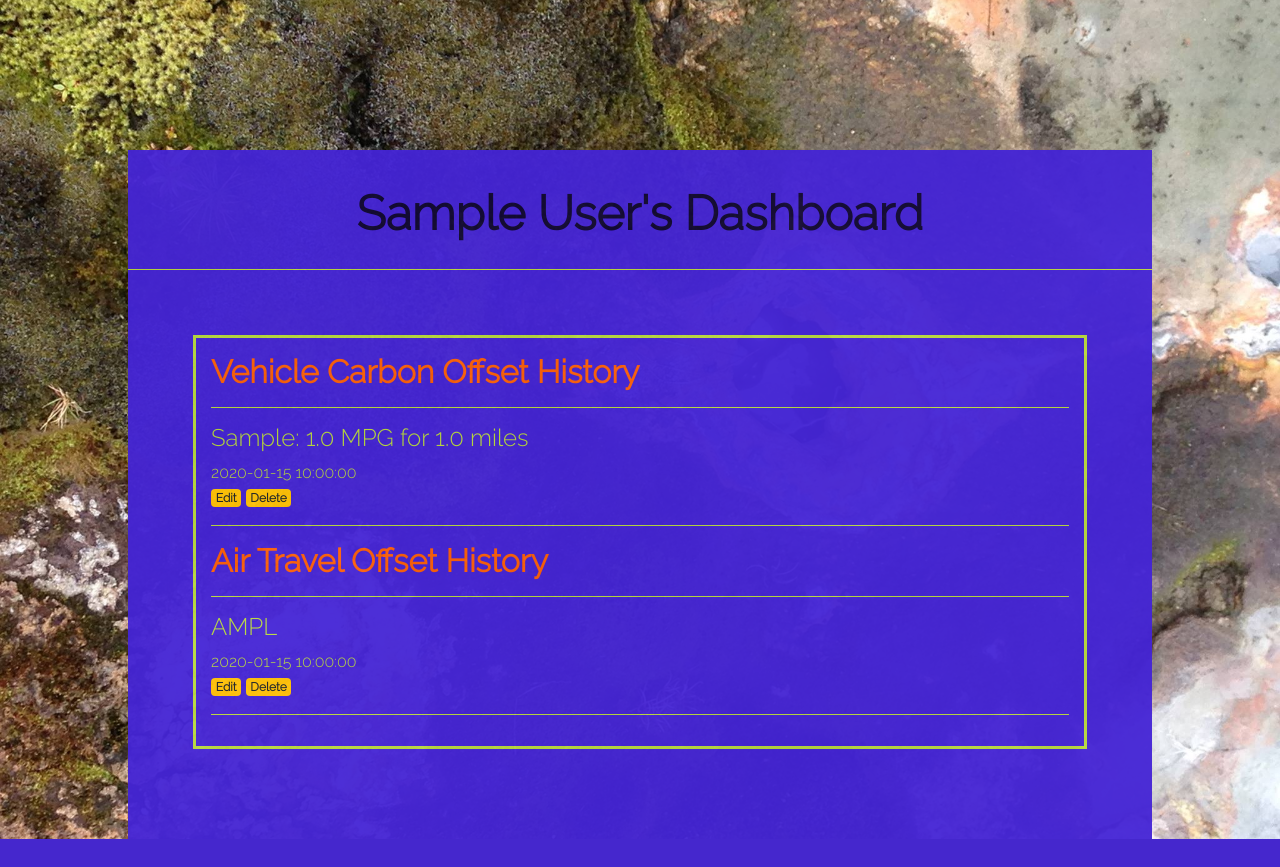
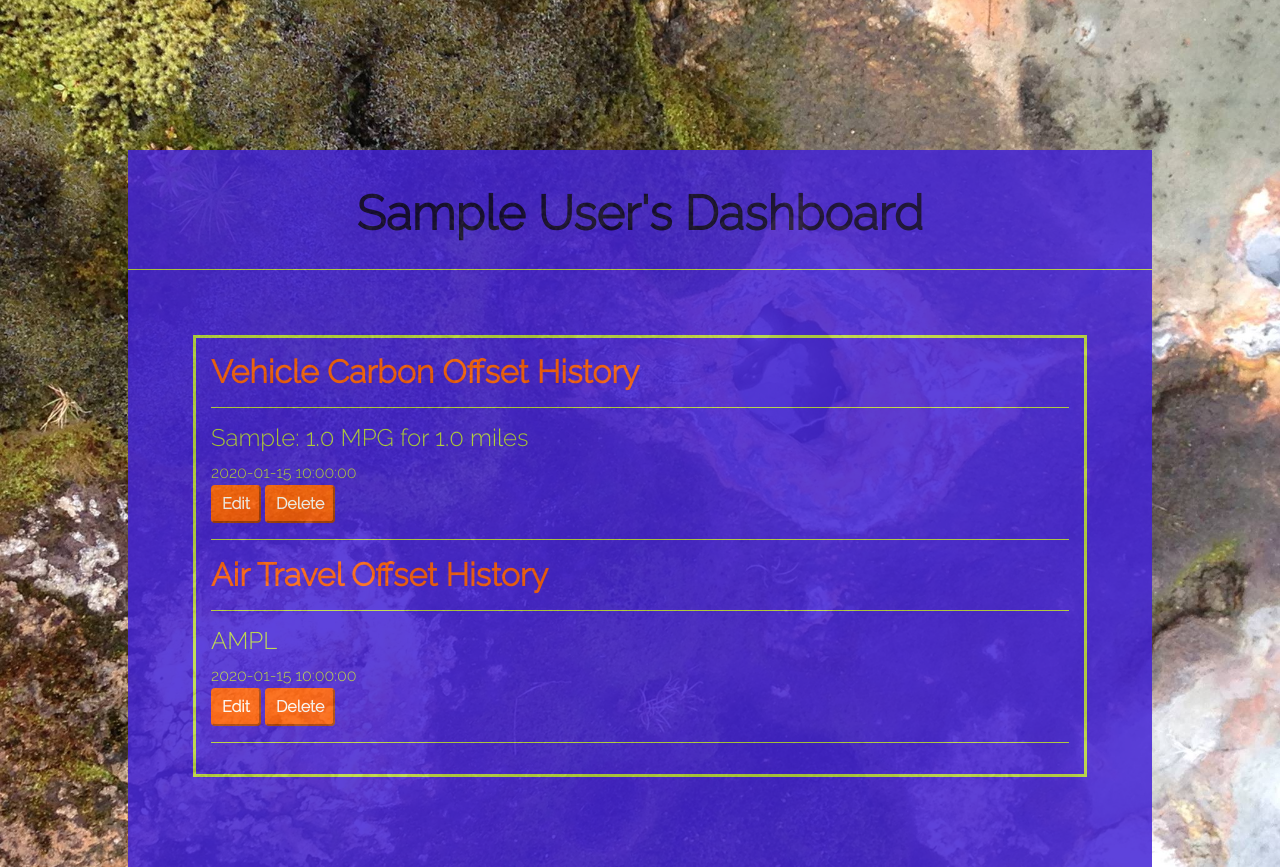
Before and after one commit to kc108/carbon-project, a Flask app: page /home in a window 1280 px wide. Shown: the part 62-929 px from the top of the page. Before the commit the page ends 901 px from the top, so only its background shows below. Run offline with Flask 2, Linux system fonts and the light colour scheme; a user stored in the database is signed in; tables that the repository leaves empty hold one stand-in row (values such as "Sample post"); some libraries are stand-ins or nearby versions.

Commit message:
finished first draft, styling of dashboard page

```diff
--- a/static/css/style.css
+++ b/static/css/style.css
@@ -167,4 +167,21 @@ nav.navbar, #navbar-bg-base {
 
 .dashboard-container {
     margin-top: 150px;
+    opacity: 90%;
 }
+
+.badge-warning, #dash-btn1, #dash-btn2, #dash-btn3, #dash-btn4  {
+    color: #fff;
+    background-color: #FC600A;
+    border-color: #FC600A;
+    padding: 9px;
+    font-size: 1rem;
+}
+
+a.car-dashboard:hover {
+    color: #FC600A;
+}
+
+a.dashboard-aeroplane:hover {
+    color: #FC600A;
+}
--- a/templates/base.html
+++ b/templates/base.html
@@ -7,7 +7,7 @@
 
     <!-- Bootstrap CSS -->
 <link rel="stylesheet" href="static/css/style.css">
-<link rel="stylesheet" href="https://stackpath.bootstrapcdn.com/bootstrap/4.1.3/css/bootstrap.min.css" integrity="sha384-MCw98/SFnGE8fJT3GXwEOngsV7Zt27NXFoaoApmYm81iuXoPkFOJwJ8ERdknLPMO" crossorigin="anonymous">    <link rel="stylesheet" href="/css/style.css">
+<link rel="stylesheet" href="https://stackpath.bootstrapcdn.com/bootstrap/4.1.3/css/bootstrap.min.css" integrity="sha384-MCw98/SFnGE8fJT3GXwEOngsV7Zt27NXFoaoApmYm81iuXoPkFOJwJ8ERdknLPMO" crossorigin="anonymous">
 <link href="https://fonts.googleapis.com/css2?family=Raleway:wght@200" rel="stylesheet" type="text/css">
 
       <title>{% block title %} {% endblock %}</title>
--- a/templates/home.html
+++ b/templates/home.html
@@ -12,10 +12,10 @@
                 <h4 class="car-dashboard">{{ query.city }}: {{query.mpg}} MPG for {{query.miles}} miles</h4>
                 <div class="car-dashboard">{{ query.created }}</div>
             <a href="{{ url_for('edit_ground_query', id=query.id) }}">
-                <span class="badge badge-warning">Edit</span>
+                <button class="badge badge-warning" id="dash-btn1">Edit</button>
             </a>
             <a href="{{ url_for('delete_ground_query', id=query.id) }}">
-                <span class="badge badge-warning">Delete</span>
+                <button class="badge badge-warning" id="dash-btn2">Delete</button>
             </a>
 
             <hr class="dashboard-line-break">
@@ -29,11 +29,11 @@
             <h4 class="dashboard-aeroplane">{{ query.list_airports() }}</h4>
             <div class="dashboard-aeroplane">{{ query.created }}</div>
         </a>
-        <a href="{{ url_for('edit_air_query', id=query.id) }}">
-            <span class="badge badge-warning">Edit</span>
+        <a class="air-dashboard" href="{{ url_for('edit_air_query', id=query.id) }}">
+            <button class="badge badge-warning" id="dash-btn3">Edit</button>
         </a>
         <a href="{{ url_for('delete_air_query', id=query.id) }}">
-            <span class="badge badge-warning">Delete</span>
+            <button class="badge badge-warning" id="dash-btn4">Delete</button>
         </a>
         <hr class="dashboard-line-break">
     </div>
```
